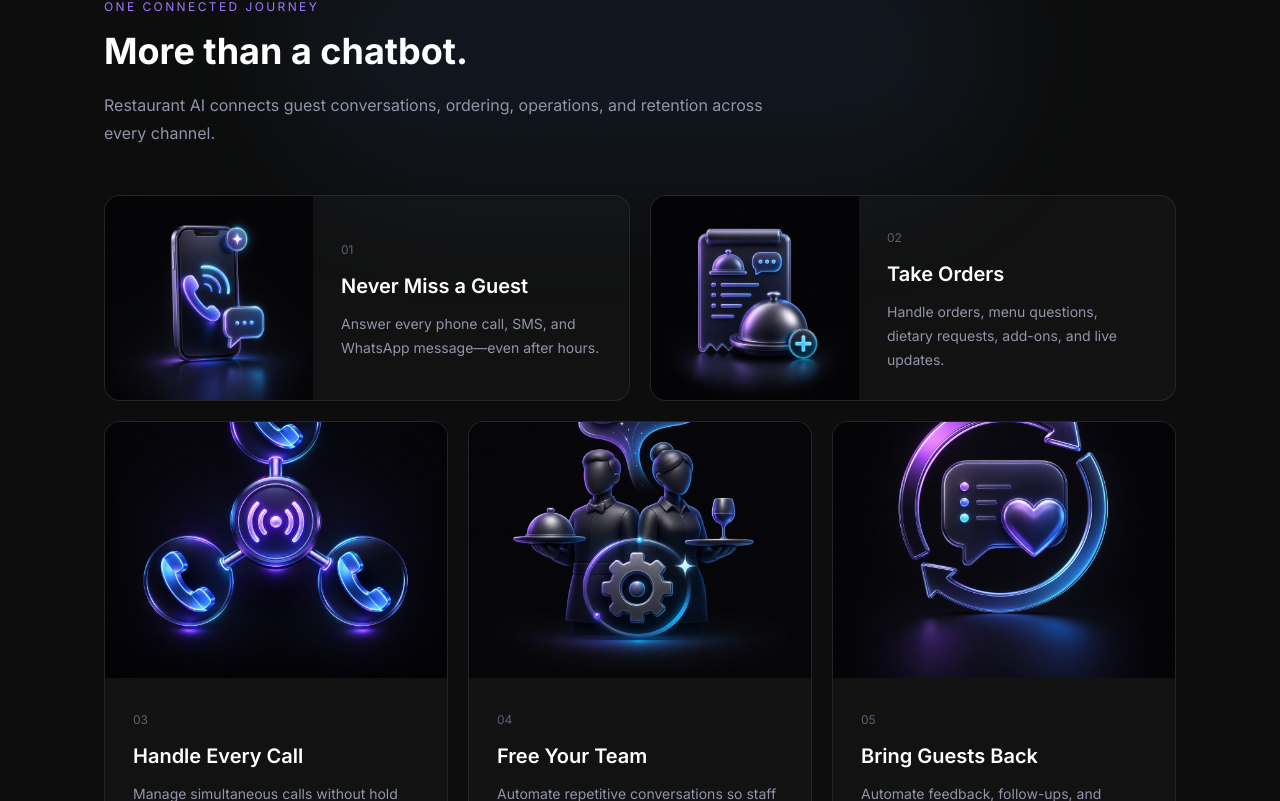
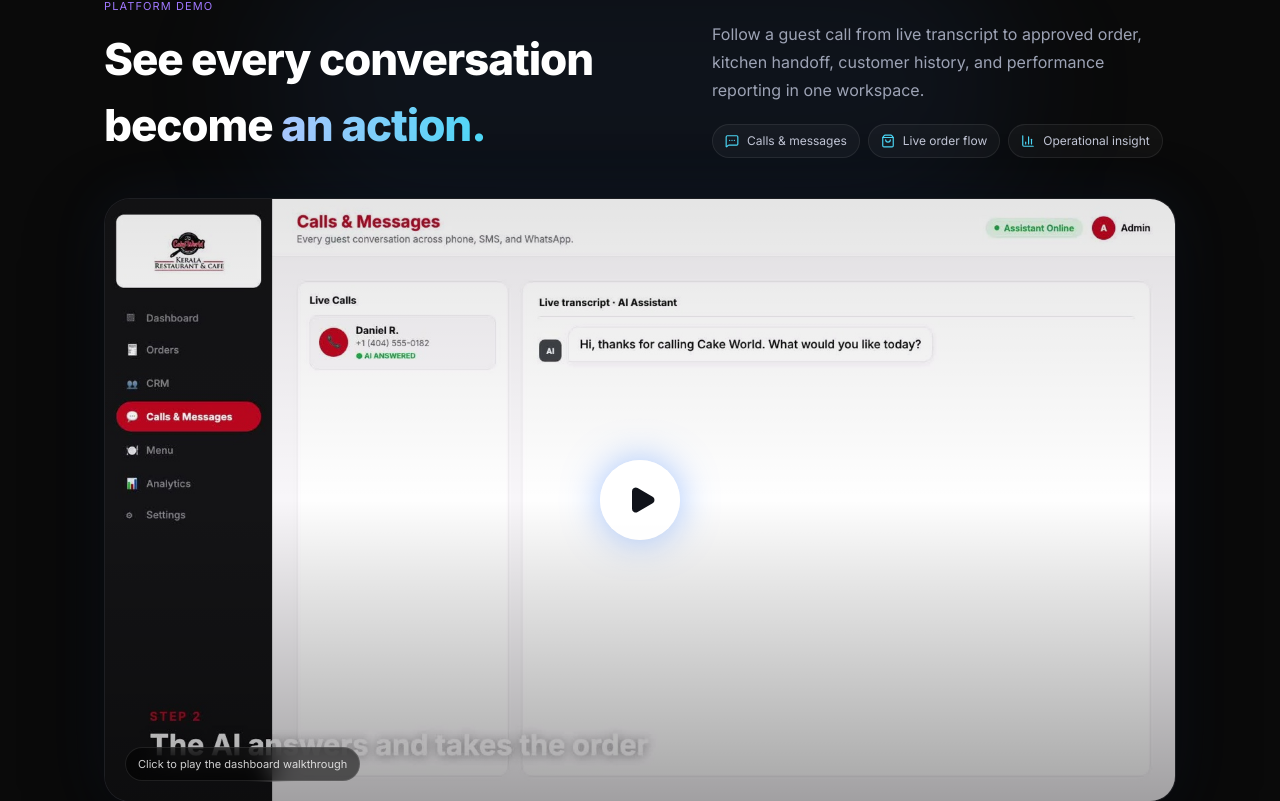
Before and after one commit to sgopi888/swiftaiapps, a Next.js app: page /restaurant in a window 1280 px wide. Shown: the part 2579-3380 px from the top of the page. Built offline with nearby package versions, Linux system fonts and the light colour scheme.

Commit message:
feat: add restaurant dashboard demo

```diff
--- /dev/null
+++ b/src/components/restaurant/DashboardDemo.tsx
@@ -0,0 +1,115 @@
+"use client";
+
+import { useRef, useState } from "react";
+import Image from "next/image";
+import { motion } from "framer-motion";
+import { BarChart3, MessageSquareMore, Play, ShoppingBag } from "lucide-react";
+import { SectionLabel } from "@/components/ui/SectionLabel";
+
+const dashboardDemo = {
+  src: "/videos/restaurant-dashboard-demo.mp4",
+  poster: "/images/restaurant-dashboard-poster.jpg",
+  alt: "Restaurant AI dashboard showing live calls, messages, orders, customer activity, and analytics",
+  highlights: [
+    { icon: MessageSquareMore, label: "Calls & messages" },
+    { icon: ShoppingBag, label: "Live order flow" },
+    { icon: BarChart3, label: "Operational insight" },
+  ],
+};
+
+export function DashboardDemo() {
+  const videoRef = useRef<HTMLVideoElement>(null);
+  const [started, setStarted] = useState(false);
+
+  const start = () => {
+    setStarted(true);
+    requestAnimationFrame(() => videoRef.current?.play());
+  };
+
+  return (
+    <section id="dashboard-demo" className="relative overflow-hidden py-24 scroll-mt-20">
+      <div className="absolute left-1/2 top-10 h-72 w-[760px] -translate-x-1/2 rounded-full bg-[#4d8eff]/[0.07] blur-3xl" />
+      <div className="relative mx-auto max-w-[1120px] px-6">
+        <motion.div
+          initial={{ opacity: 0, y: 24 }}
+          whileInView={{ opacity: 1, y: 0 }}
+          viewport={{ once: true }}
+          transition={{ duration: 0.6 }}
+          className="mb-10 grid gap-7 lg:grid-cols-[1fr_.8fr] lg:items-end"
+        >
+          <div>
+            <SectionLabel label="Platform Demo" color="text-[#a078ff]" />
+            <h2 className="text-[clamp(28px,4vw,44px)] font-extrabold tracking-tight text-white">
+              See every conversation become
+              <span className="grad-text"> an action.</span>
+            </h2>
+          </div>
+          <div>
+            <p className="leading-7 text-[#9da3b5]">
+              Follow a guest call from live transcript to approved order, kitchen
+              handoff, customer history, and performance reporting in one workspace.
+            </p>
+            <div className="mt-5 flex flex-wrap gap-2">
+              {dashboardDemo.highlights.map(({ icon: Icon, label }) => (
+                <span key={label} className="inline-flex items-center gap-2 rounded-full border border-white/[0.08] bg-white/[0.035] px-3 py-2 text-xs text-[#c2c6d6]">
+                  <Icon size={14} className="text-[#4cd7f6]" />
+                  {label}
+                </span>
+              ))}
+            </div>
+          </div>
+        </motion.div>
+
+        <motion.div
+          initial={{ opacity: 0, y: 28 }}
+          whileInView={{ opacity: 1, y: 0 }}
+          viewport={{ once: true, margin: "-40px" }}
+          transition={{ duration: 0.65, delay: 0.08 }}
+          className="relative overflow-hidden rounded-[26px] border border-white/[0.09] bg-[#08090d] shadow-[0_24px_80px_rgba(0,0,0,0.42),0_0_60px_rgba(77,142,255,0.08)]"
+        >
+          {started ? (
+            <video
+              ref={videoRef}
+              controls
+              autoPlay
+              playsInline
+              preload="auto"
+              poster={dashboardDemo.poster}
+              aria-label={dashboardDemo.alt}
+              className="block aspect-video w-full bg-[#08090d]"
+            >
+              <source src={dashboardDemo.src} type="video/mp4" />
+              <a href={dashboardDemo.src} className="text-[#adc6ff] underline">
+                Download the dashboard demo
+              </a>
+            </video>
+          ) : (
+            <button
+              type="button"
+              onClick={start}
+              aria-label={`Play demo: ${dashboardDemo.alt}`}
+              className="group relative block aspect-video w-full cursor-pointer"
+            >
+              <Image
+                src={dashboardDemo.poster}
+                alt=""
+                fill
+                sizes="(min-width: 1120px) 1120px, 100vw"
+                className="object-cover"
+              />
+              <span className="absolute inset-0 bg-gradient-to-t from-black/35 via-transparent to-black/10 transition-colors group-hover:from-black/25" />
+              <span className="absolute inset-0 flex items-center justify-center">
+                <span className="flex size-20 items-center justify-center rounded-full bg-white/95 shadow-[0_0_36px_rgba(77,142,255,0.5)] transition-transform group-hover:scale-105">
+                  <Play size={30} className="ml-1 fill-[#10131a] text-[#10131a]" />
+                </span>
+              </span>
+              <span className="absolute bottom-5 left-5 rounded-full border border-white/10 bg-black/55 px-3 py-2 font-mono text-[11px] text-white/80 backdrop-blur-md">
+                Click to play the dashboard walkthrough
+              </span>
+            </button>
+          )}
+        </motion.div>
+      </div>
+    </section>
+  );
+}
--- a/src/components/restaurant/RestaurantLanding.tsx
+++ b/src/components/restaurant/RestaurantLanding.tsx
@@ -10,6 +10,7 @@ import {
 } from "lucide-react";
 import { DISCOVERY_CALL_URL } from "@/lib/contact";
 import { VoiceAgentDemo } from "@/components/restaurant/VoiceAgentDemo";
+import { DashboardDemo } from "@/components/restaurant/DashboardDemo";
 
 const capabilities = [
   {
@@ -141,6 +142,8 @@ export function RestaurantLanding() {
         </div>
       </section>
 
+      <DashboardDemo />
+
       <section id="use-cases" className="relative overflow-hidden border-y border-white/[0.06] bg-[#0d0d0d] py-24 scroll-mt-20">
         <div className="absolute left-1/2 top-0 h-72 w-[720px] -translate-x-1/2 rounded-full bg-[#4d8eff]/[0.07] blur-3xl" />
         <div className="relative max-w-[1120px] mx-auto px-6">
```
Also changed, not shown: public/images/restaurant-dashboard-poster.jpg (added), 1 other file (tests, documents, lock files or other folders).
